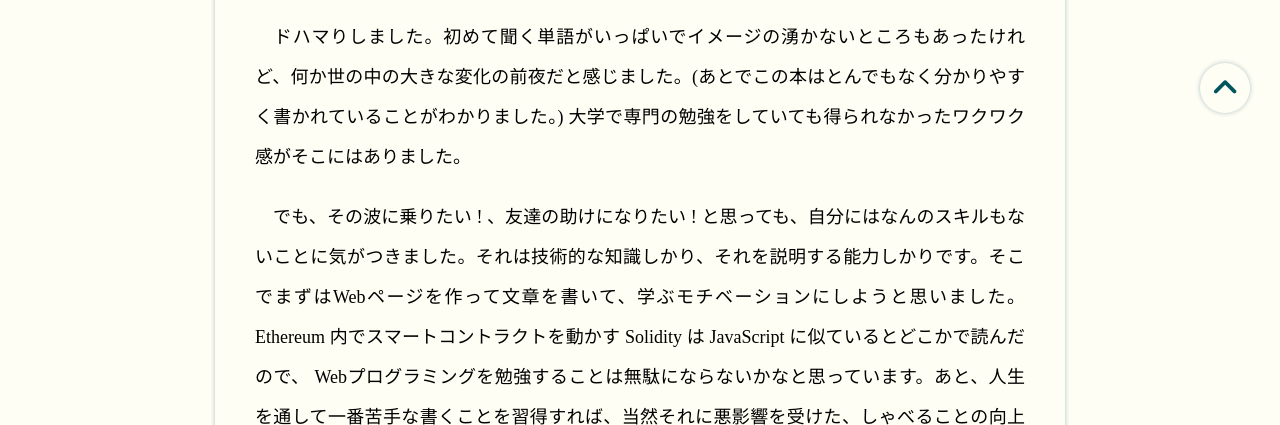
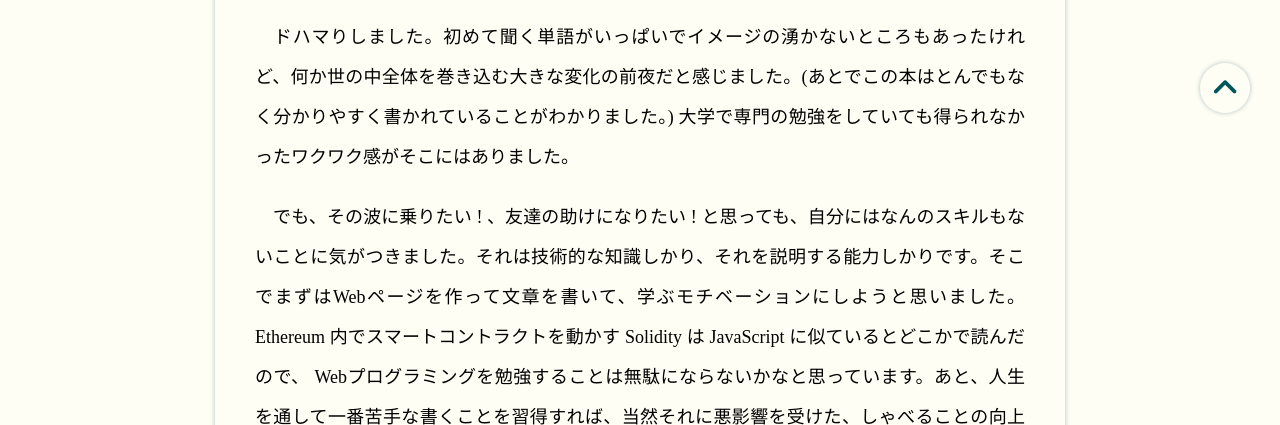
Before and after one commit to aowheel/iisa1, a plain HTML site: page index.html in a window 1280 px wide. Shown: the part 675-1100 px from the top of the page. Drawn offline with Linux system fonts and the light colour scheme; a web font is replaced by a local one.

Commit message:
20240215_4

```diff
--- a/index.html
+++ b/index.html
@@ -57,7 +57,7 @@
                     </figure>
                 </div>
 
-                <p>&emsp;ドハマりしました。初めて聞く単語がいっぱいでイメージの湧かないところもあったけれど、何か世の中の大きな変化の前夜だと感じました。(あとでこの本はとんでもなく分かりやすく書かれていることがわかりました。) 大学で専門の勉強をしていても得られなかったワクワク感がそこにはありました。</p>
+                <p>&emsp;ドハマりしました。初めて聞く単語がいっぱいでイメージの湧かないところもあったけれど、何か世の中全体を巻き込む大きな変化の前夜だと感じました。(あとでこの本はとんでもなく分かりやすく書かれていることがわかりました。) 大学で専門の勉強をしていても得られなかったワクワク感がそこにはありました。</p>
                 <p>&emsp;でも、その波に乗りたい ! 、友達の助けになりたい ! と思っても、自分にはなんのスキルもないことに気がつきました。それは技術的な知識しかり、それを説明する能力しかりです。そこでまずはWebページを作って文章を書いて、学ぶモチベーションにしようと思いました。 Ethereum 内でスマートコントラクトを動かす Solidity は JavaScript に似ているとどこかで読んだので、 Webプログラミングを勉強することは無駄にならないかなと思っています。あと、人生を通して一番苦手な書くことを習得すれば、当然それに悪影響を受けた、しゃべることの向上にもつながるんじゃないかという企みもあります。</p>
                 <p>&emsp;今後は web3 の本をたくさん読んで、考えたことをちゃんとアウトプットしていきたいです。それと、すべての番組を追うくらい大好きなかまいたちについても発信していきたいです。山内さんはスニーカーやヴィンテージTシャツが好きなくらいだから、どうせNFTにも興味をもつでしょう。(NFTの本当の魅力はそこじゃないですけどね。) それに備えて僕が知識を蓄えておけば、山内さんにお近づきになれるかもしれない、という魂胆です。人生通しての目標は、山内健司と友達になること、そして、山内が10億稼いだ後、山陰に帰るところをついていって、いっしょにキャンプすることです。</p>
                 <p>&emsp;来年にはこれが人気コンテンツになっていることが目に浮かぶなー。</p>
```
